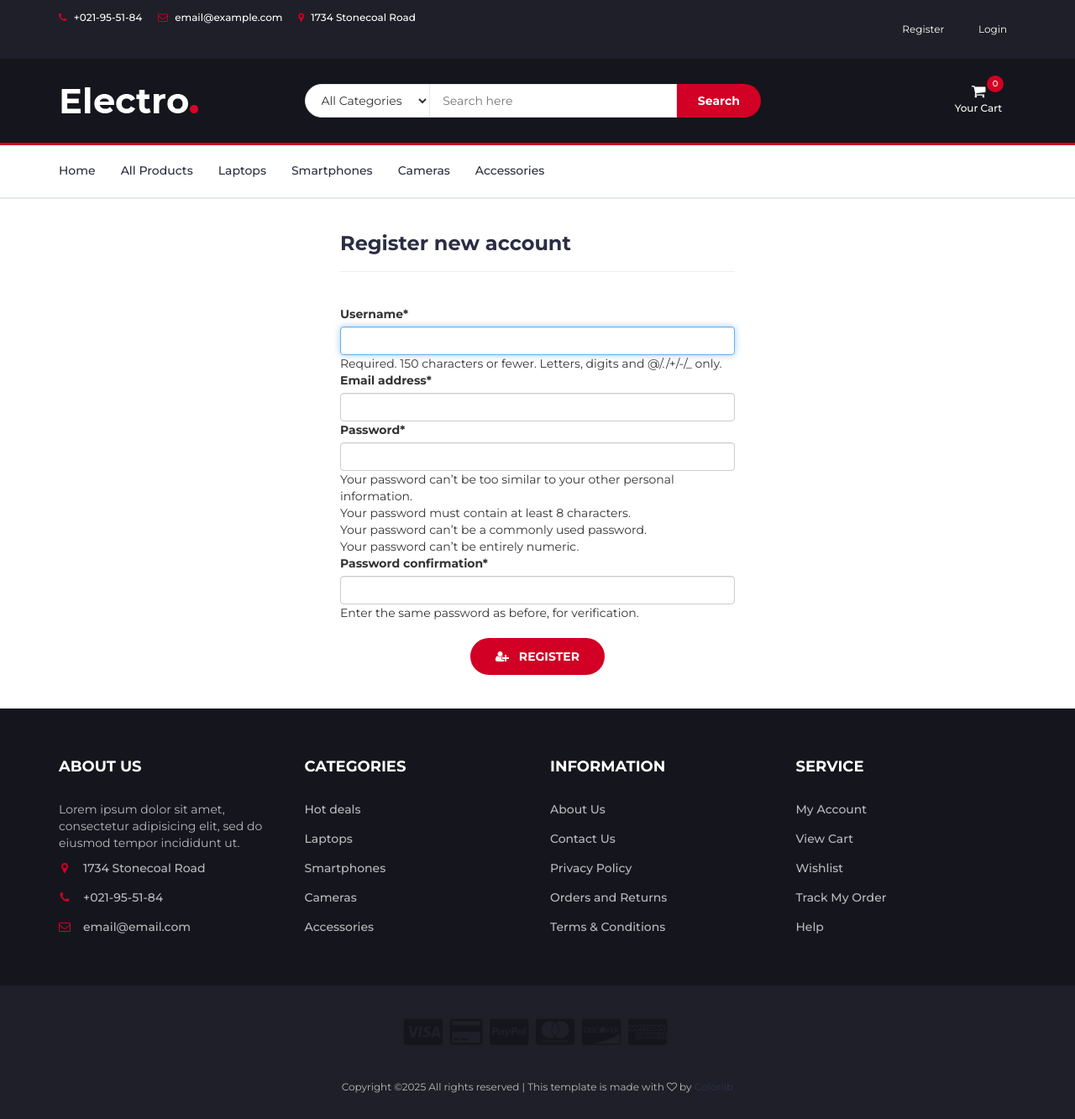
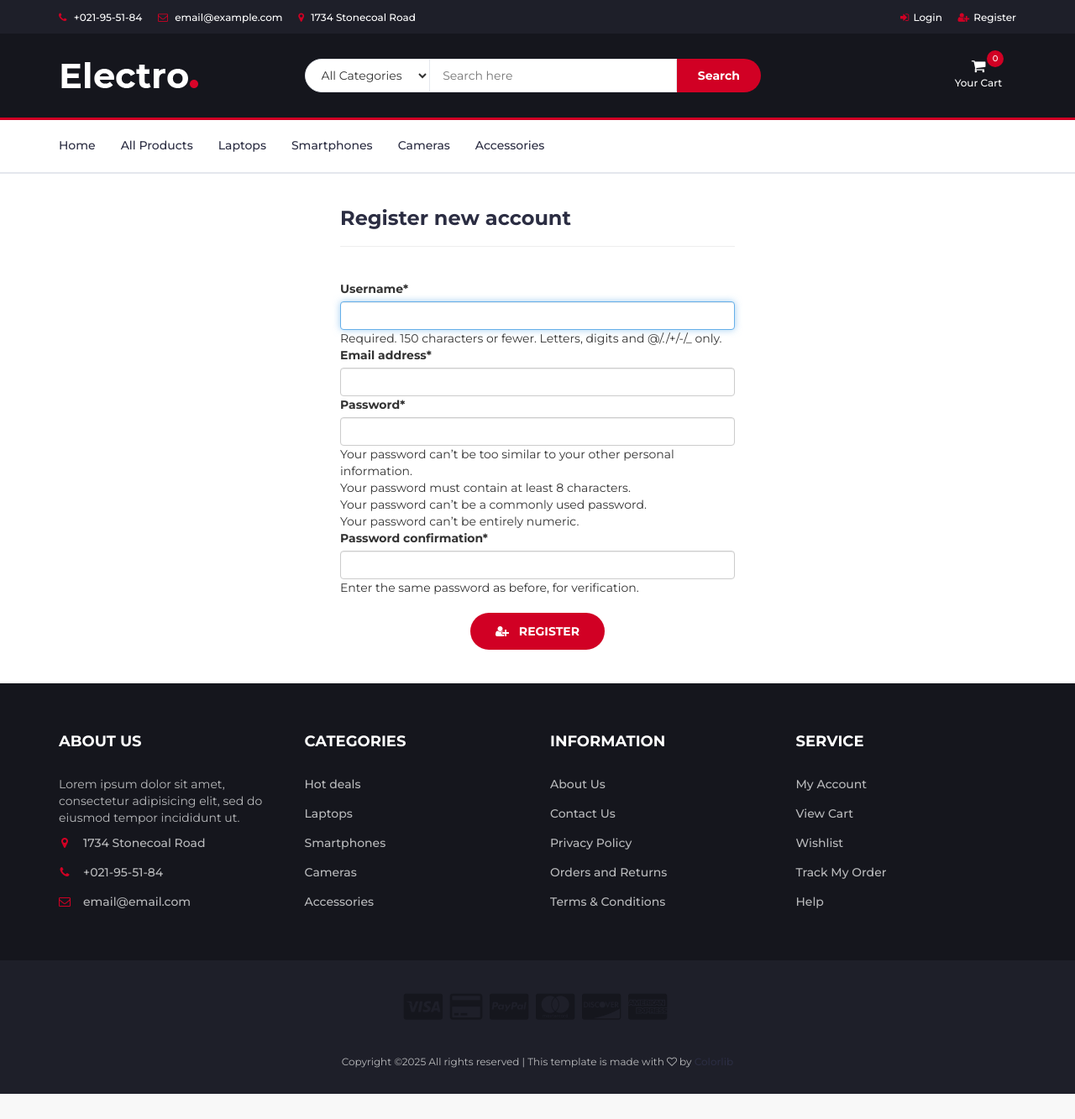
Before and after one commit to 3laa98/ECOMMERCE, a Django app: page /register/ in a window 1280 px wide. Shown: the whole page at 84% size. After the commit the page ends 1303 px from the top, so only its background shows below. Run offline with Django 5.2, Linux system fonts and the light colour scheme; data that the repository does not hold is empty; some libraries are stand-ins or nearby versions.

Commit message:
edit header in base.html

```diff
--- a/templates/base.html
+++ b/templates/base.html
@@ -59,13 +59,17 @@
           </ul>
           <ul class="header-links pull-right">
             {% if user.is_authenticated %}
-              <li class="nav-item">
+            <li><a href="#"><i class="fa fa-user-o"></i> My Account</a></li>
+            <li><a href="{% url 'logout' %}"><i class="fa fa-sign-in" aria-hidden="true"></i>Logout</a></li>
+              {% comment %} <li class="nav-item">
                 <a class="btn btn-alert btn-sm navbar-btn text-white"
                    type="button"
-                   href="{% url 'logout' %}">Logut</a>
+                   href="{% url 'logout' %}">Logut</a> {% endcomment %}
               </li>
             {% else %}
-              <li class="nav-item">
+            <li><a href="{% url 'login' %}"><i class="fa fa-sign-in" aria-hidden="true"></i>Login</a></li>
+            <li><a href="{% url 'register' %}"><i class="fa fa-user-plus" aria-hidden="true"></i>Register</a></li>
+              {% comment %} <li class="nav-item">
                 <a class="btn btn-alert btn-sm navbar-btn text-white"
                    type="button"
                    href="{% url 'register' %}">Register</a>
@@ -74,7 +78,7 @@
                 <a class="btn btn-alert btn-sm navbar-btn text-white"
                    type="button"
                    href="{% url 'login' %}">Login</a>
-              </li>
+              </li> {% endcomment %}
             {% endif %}
           </ul>
         </div>
```
